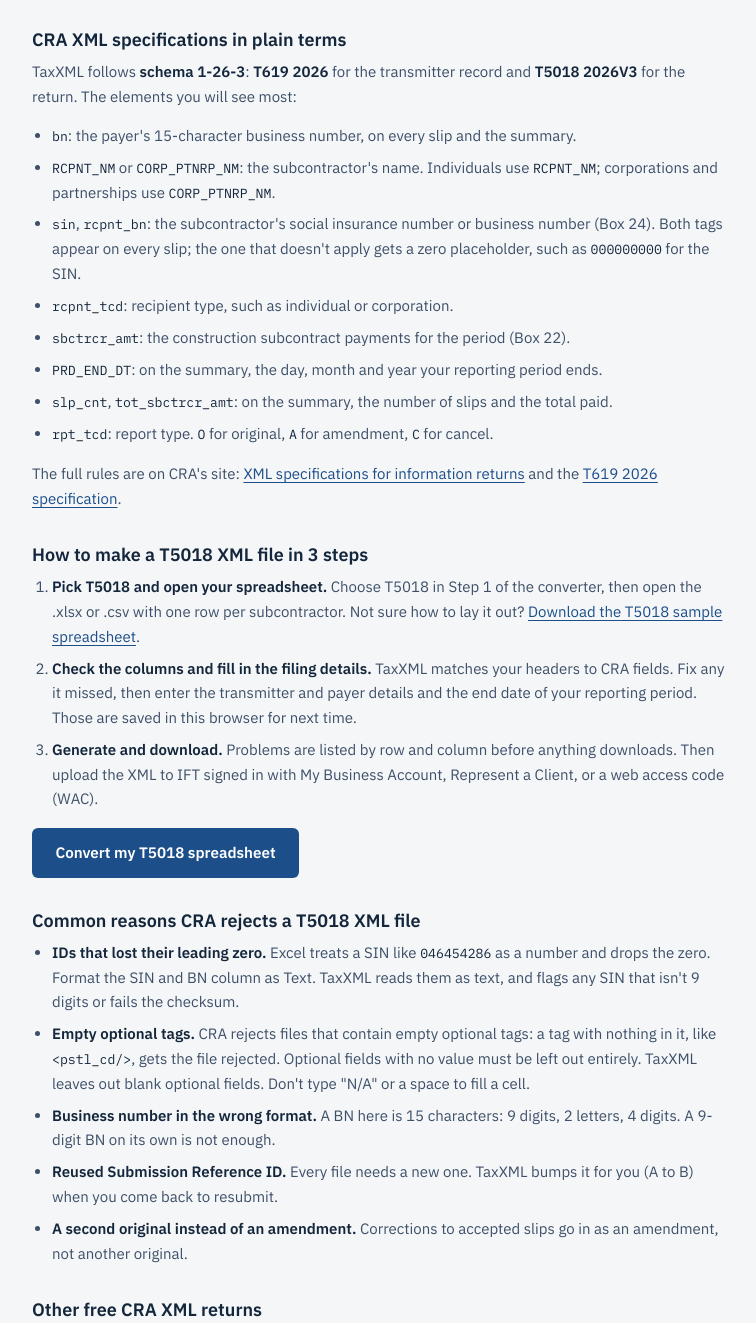
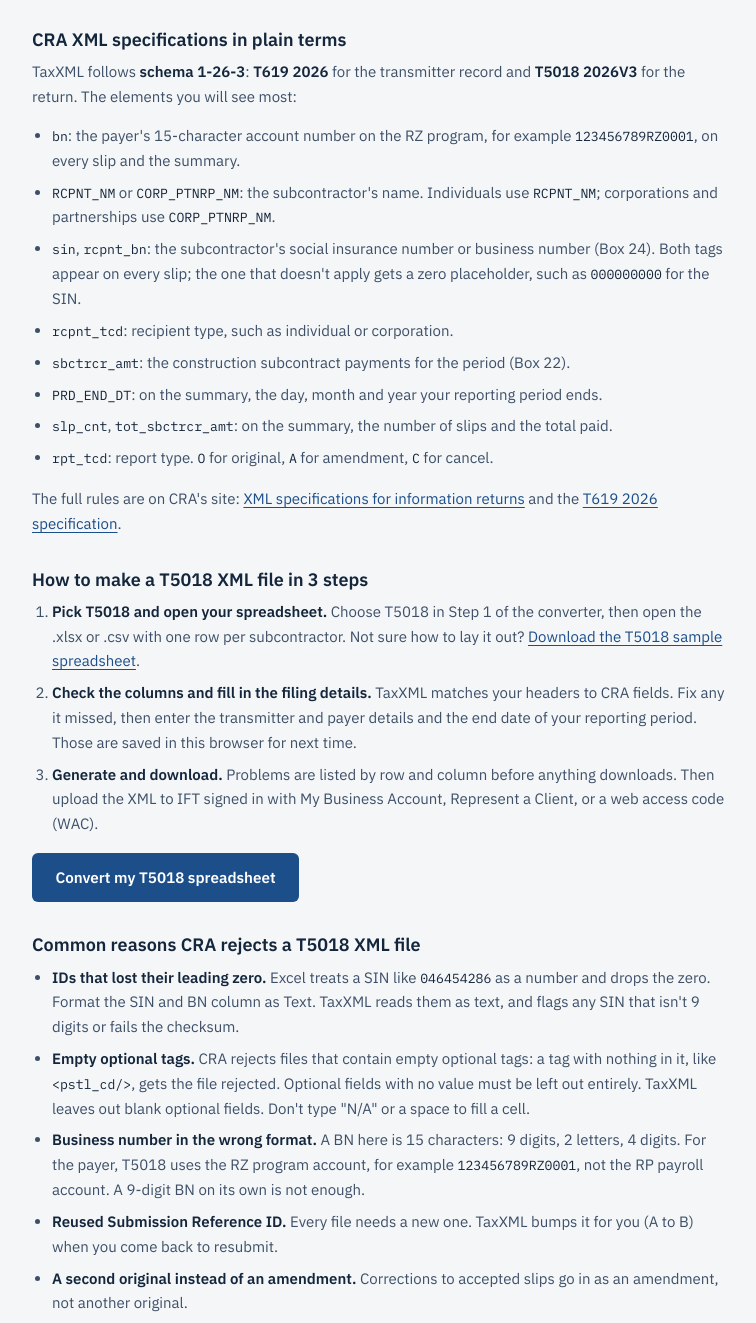
Before and after one commit to luiscortes19/taxxml-ca, a website: page t5018-xml-generator.html in a window 1280 px wide. Shown: the part 895-2218 px from the top of the page, without its empty margins (260-1016 px from the left). Drawn offline with Linux system fonts and the light colour scheme.

Commit message:
SEO pages: T5018 payer account is RZ program, T1204 payer is RP (CRA 2026 specs)

```diff
--- a/t5018-xml-generator.html
+++ b/t5018-xml-generator.html
@@ -105,7 +105,7 @@
     <h2>CRA XML specifications in plain terms</h2>
     <p>TaxXML follows <strong>schema 1-26-3</strong>: <strong>T619 2026</strong> for the transmitter record and <strong>T5018 2026V3</strong> for the return. The elements you will see most:</p>
     <ul>
-      <li><code>bn</code>: the payer's 15-character business number, on every slip and the summary.</li>
+      <li><code>bn</code>: the payer's 15-character account number on the RZ program, for example <code>123456789RZ0001</code>, on every slip and the summary.</li>
       <li><code>RCPNT_NM</code> or <code>CORP_PTNRP_NM</code>: the subcontractor's name. Individuals use <code>RCPNT_NM</code>; corporations and partnerships use <code>CORP_PTNRP_NM</code>.</li>
       <li><code>sin</code>, <code>rcpnt_bn</code>: the subcontractor's social insurance number or business number (Box 24). Both tags appear on every slip; the one that doesn't apply gets a zero placeholder, such as <code>000000000</code> for the SIN.</li>
       <li><code>rcpnt_tcd</code>: recipient type, such as individual or corporation.</li>
@@ -128,7 +128,7 @@
     <ul>
       <li><strong>IDs that lost their leading zero.</strong> Excel treats a SIN like <code>046454286</code> as a number and drops the zero. Format the SIN and BN column as Text. TaxXML reads them as text, and flags any SIN that isn't 9 digits or fails the checksum.</li>
       <li><strong>Empty optional tags.</strong> CRA rejects files that contain empty optional tags: a tag with nothing in it, like <code>&lt;pstl_cd/&gt;</code>, gets the file rejected. Optional fields with no value must be left out entirely. TaxXML leaves out blank optional fields. Don't type "N/A" or a space to fill a cell.</li>
-      <li><strong>Business number in the wrong format.</strong> A BN here is 15 characters: 9 digits, 2 letters, 4 digits. A 9-digit BN on its own is not enough.</li>
+      <li><strong>Business number in the wrong format.</strong> A BN here is 15 characters: 9 digits, 2 letters, 4 digits. For the payer, T5018 uses the RZ program account, for example <code>123456789RZ0001</code>, not the RP payroll account. A 9-digit BN on its own is not enough.</li>
       <li><strong>Reused Submission Reference ID.</strong> Every file needs a new one. TaxXML bumps it for you (A to B) when you come back to resubmit.</li>
       <li><strong>A second original instead of an amendment.</strong> Corrections to accepted slips go in as an amendment, not another original.</li>
     </ul>
```
Also changed, not shown: t1204-xml-generator.html (+1 -1 lines), tests/seo-page.test.js (+6 -0 lines).
